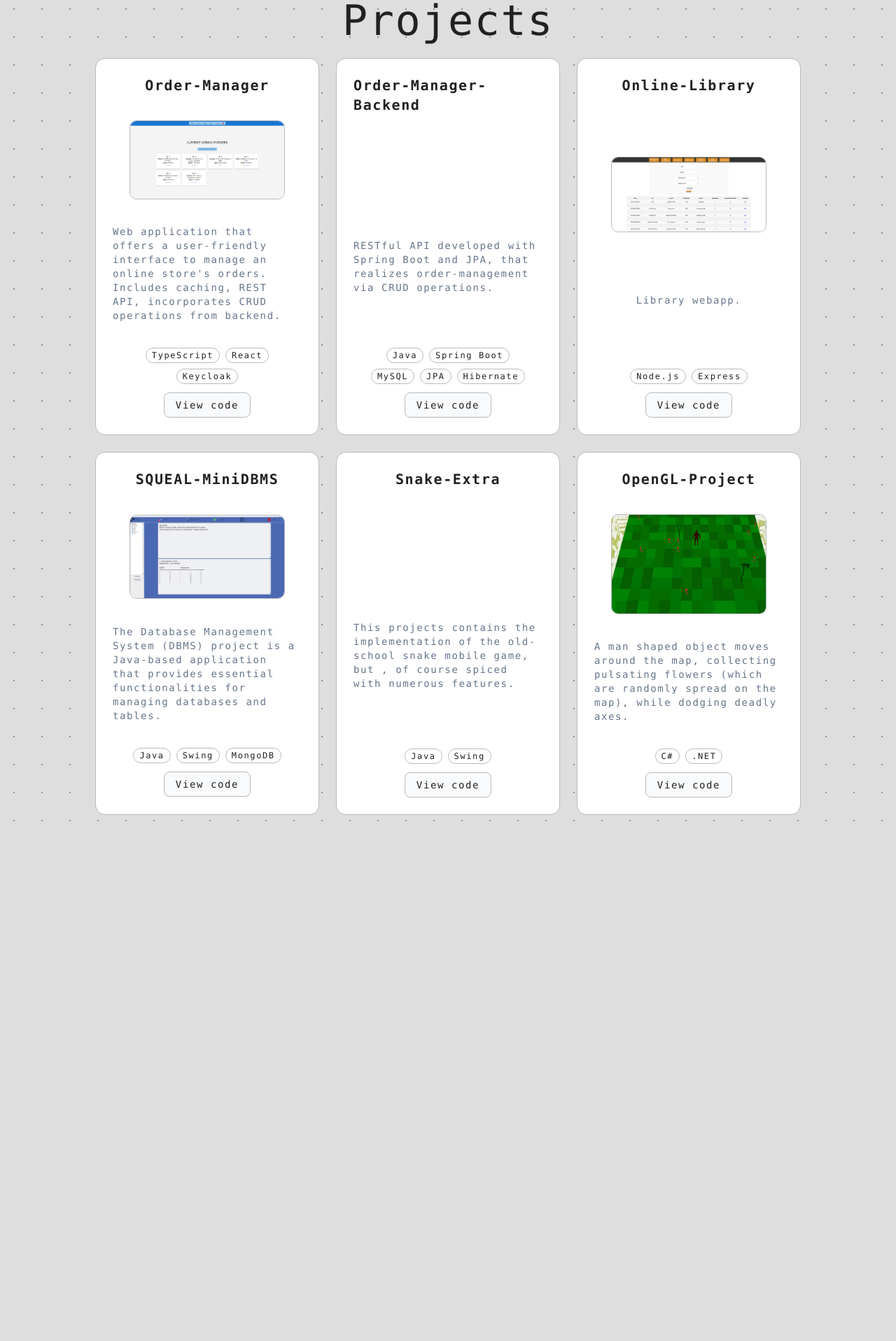
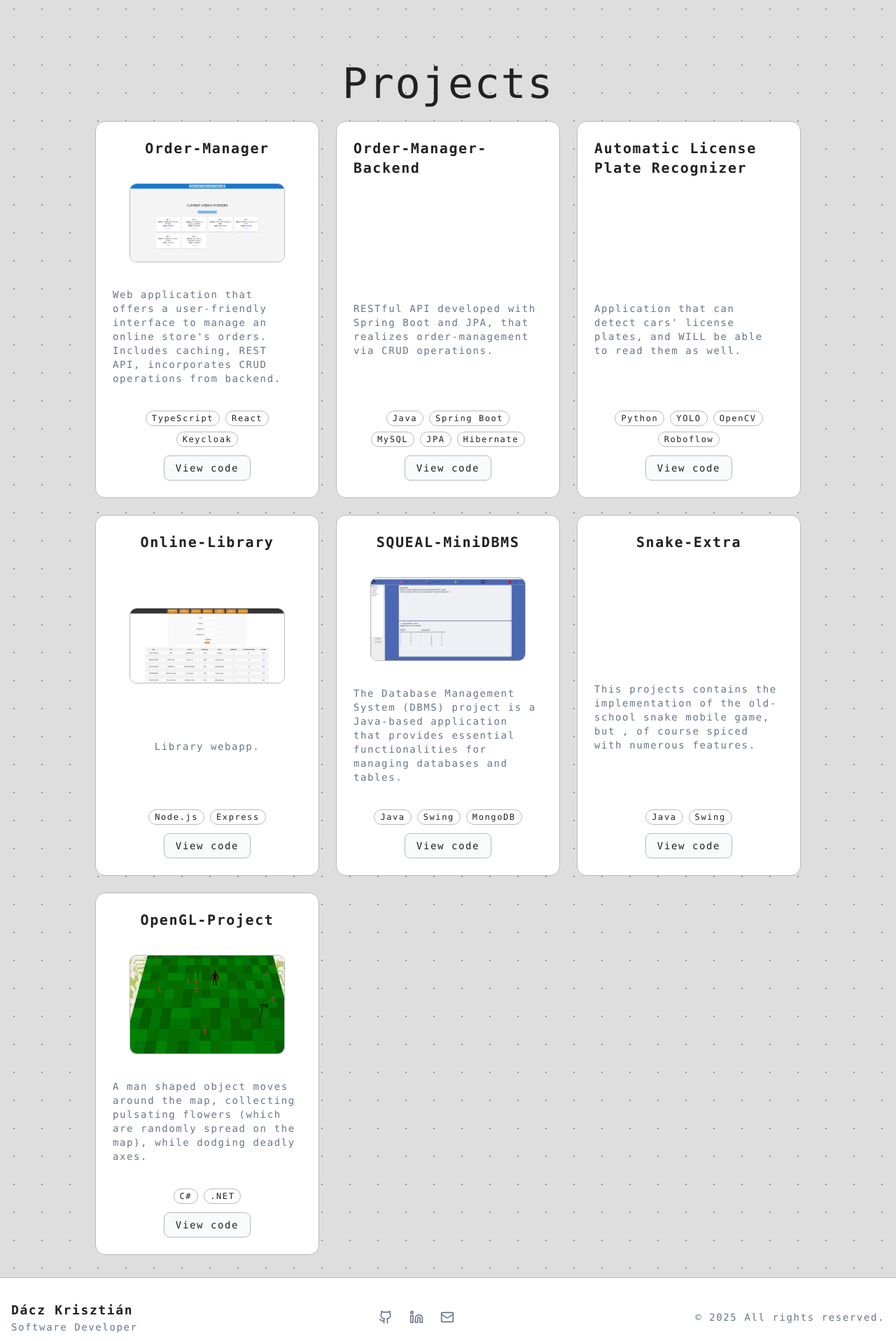
Before and after one commit to dKriszti15/My-Website, a Next.js app: page / in a window 1280 px wide. Shown: the part 2687-4604 px from the top of the page at 70% size. Before the commit the page ends 3884 px from the top, so only its background shows below. Built offline with nearby package versions, Linux system fonts and the light colour scheme; some icons are missing.

Commit message:
added footer & tech

```diff
--- a/src/_data/projects.json
+++ b/src/_data/projects.json
@@ -11,6 +11,12 @@
         "techStack": ["Java", "Spring Boot", "MySQL", "JPA", "Hibernate"],
         "show": true
     },{
+        "title":"Automatic License Plate Recognizer",
+        "description":"Application that can detect cars' license plates, and WILL be able to read them as well.",
+        "techStack": ["Python", "YOLO", "OpenCV", "Roboflow"],
+        "show": true
+    },
+    {
         "title":"Personal-Finance-Tracker-Frontend",
         "description": "Frontend of a web application where users can track their income and expenses, view their financial situation through charts, and even automatically import their transactions via bank API integration. ",
         "techStack": ["TypeScript", "Next.js"],
--- a/src/_data/technologies.json
+++ b/src/_data/technologies.json
@@ -4,18 +4,16 @@
       "name": "Languages",
       "technologies": [
         { "name": "JavaScript", "icon": "https://cdn.jsdelivr.net/gh/devicons/devicon/icons/javascript/javascript-original.svg" },
-        { "name": "SQL", "icon": "https://cdn.jsdelivr.net/gh/devicons/devicon/icons/mysql/mysql-original.svg" },
+        { "name": "TypeScript", "icon": "https://cdn.jsdelivr.net/gh/devicons/devicon/icons/typescript/typescript-original.svg" },
         { "name": "Java", "icon": "https://cdn.jsdelivr.net/gh/devicons/devicon/icons/java/java-original.svg" },
         { "name": "Swift", "icon": "https://cdn.jsdelivr.net/gh/devicons/devicon/icons/swift/swift-original.svg" },
-        { "name": "Python", "icon": "https://cdn.jsdelivr.net/gh/devicons/devicon/icons/python/python-original.svg" },
-        { "name": "HTML/CSS", "icon": "https://cdn.jsdelivr.net/gh/devicons/devicon/icons/html5/html5-original.svg" }
+        { "name": "Python", "icon": "https://cdn.jsdelivr.net/gh/devicons/devicon/icons/python/python-original.svg" }
       ]
     },
     {
       "name": "Databases",
       "technologies": [
         { "name": "MySQL", "icon": "https://cdn.jsdelivr.net/gh/devicons/devicon/icons/mysql/mysql-original.svg" },
-        { "name": "MariaDB", "icon": "https://cdn.jsdelivr.net/gh/devicons/devicon/icons/mysql/mysql-original.svg" },
         { "name": "Postgres", "icon": "https://cdn.jsdelivr.net/gh/devicons/devicon/icons/postgresql/postgresql-original.svg" },
         { "name": "MongoDB", "icon": "https://cdn.jsdelivr.net/gh/devicons/devicon/icons/mongodb/mongodb-original.svg" }
       ]
@@ -34,9 +32,11 @@
       "technologies": [
         { "name": "React", "icon": "https://cdn.jsdelivr.net/gh/devicons/devicon/icons/react/react-original.svg" },
         { "name": "shadcn/ui", "icon": "https://ui.shadcn.com/apple-touch-icon.png" },
+        { "name": "Tailwind CSS", "icon": "https://cdn.jsdelivr.net/gh/devicons/devicon/icons/tailwindcss/tailwindcss-original.svg" },
         { "name": "Material UI", "icon": "https://cdn.jsdelivr.net/gh/devicons/devicon/icons/materialui/materialui-original.svg" },
         { "name": "OpenCV", "icon": "https://cdn.jsdelivr.net/gh/devicons/devicon/icons/opencv/opencv-original.svg" },
-        { "name": "pandas", "icon": "https://cdn.jsdelivr.net/gh/devicons/devicon/icons/pandas/pandas-original.svg" }
+        { "name": "YOLO", "icon": "https://raw.githubusercontent.com/ultralytics/assets/main/logo/Ultralytics_Logotype_Original.svg" },
+        { "name": "Roboflow", "icon": "https://avatars.githubusercontent.com/u/53104118" }
       ]
     },
     {
@@ -44,7 +44,8 @@
       "technologies": [
         { "name": "Git", "icon": "https://cdn.jsdelivr.net/gh/devicons/devicon/icons/git/git-original.svg" },
         { "name": "GitLab CI/CD", "icon": "https://cdn.jsdelivr.net/gh/devicons/devicon/icons/gitlab/gitlab-original.svg" },
-        { "name": "Docker", "icon": "https://cdn.jsdelivr.net/gh/devicons/devicon/icons/docker/docker-original.svg" }
+        { "name": "Docker", "icon": "https://cdn.jsdelivr.net/gh/devicons/devicon/icons/docker/docker-original.svg" },
+        { "name": "Vercel", "icon": "https://cdn.jsdelivr.net/gh/devicons/devicon/icons/vercel/vercel-original.svg" }
       ]
     }
   ]
--- a/src/app/page.tsx
+++ b/src/app/page.tsx
@@ -3,6 +3,7 @@ import About from "@/components/About";
 import CustomNavbar from "@/components/CustomNavbar";
 import Experience from "@/components/Experience";
 import ProjectCards from "@/components/ProjectCards";
+import Footer from "@/components/Footer";
 
 
 
@@ -24,6 +25,8 @@ export default function Home() {
       <div id="projects" className="min-h-screen flex flex-col items-center justify-center p-8">
         <ProjectCards/>
       </div>
+
+      <Footer/>
     </>
   );
 }
--- /dev/null
+++ b/src/components/Footer.tsx
@@ -0,0 +1,51 @@
+import { Github, Linkedin, Mail } from "lucide-react";
+
+export default function Footer() {
+  return (
+    <footer className="border-t border-border bg-card">
+      <div className="container mx-auto px-4 py-8">
+        <div className="flex flex-col md:flex-row justify-between items-center space-y-4 md:space-y-0">
+
+          <div className="text-center md:text-left">
+            <p className="text-lg font-semibold">Dácz Krisztián</p>
+            <p className="text-sm text-muted-foreground">Software Developer</p>
+          </div>
+
+          <div className="flex gap-6">
+            <a
+              href="https://github.com/dKriszti15"
+              target="_blank"
+              rel="noopener noreferrer"
+              className="text-muted-foreground hover:text-foreground transition-colors"
+              aria-label="GitHub"
+            >
+              <Github className="w-5 h-5" />
+            </a>
+            <a
+              href="https://linkedin.com/in/dacz-krisztian"
+              target="_blank"
+              rel="noopener noreferrer"
+              className="text-muted-foreground hover:text-foreground transition-colors"
+              aria-label="LinkedIn"
+            >
+              <Linkedin className="w-5 h-5" />
+            </a>
+            <a
+              href="mailto:krisztiandacz18@gmail.com"
+              className="text-muted-foreground hover:text-foreground transition-colors"
+              aria-label="Email"
+            >
+              <Mail className="w-5 h-5" />
+            </a>
+          </div>
+
+          <div className="text-center md:text-right">
+            <p className="text-sm text-muted-foreground">
+              © {new Date().getFullYear()} All rights reserved.
+            </p>
+          </div>
+        </div>
+      </div>
+    </footer>
+  );
+}
```
